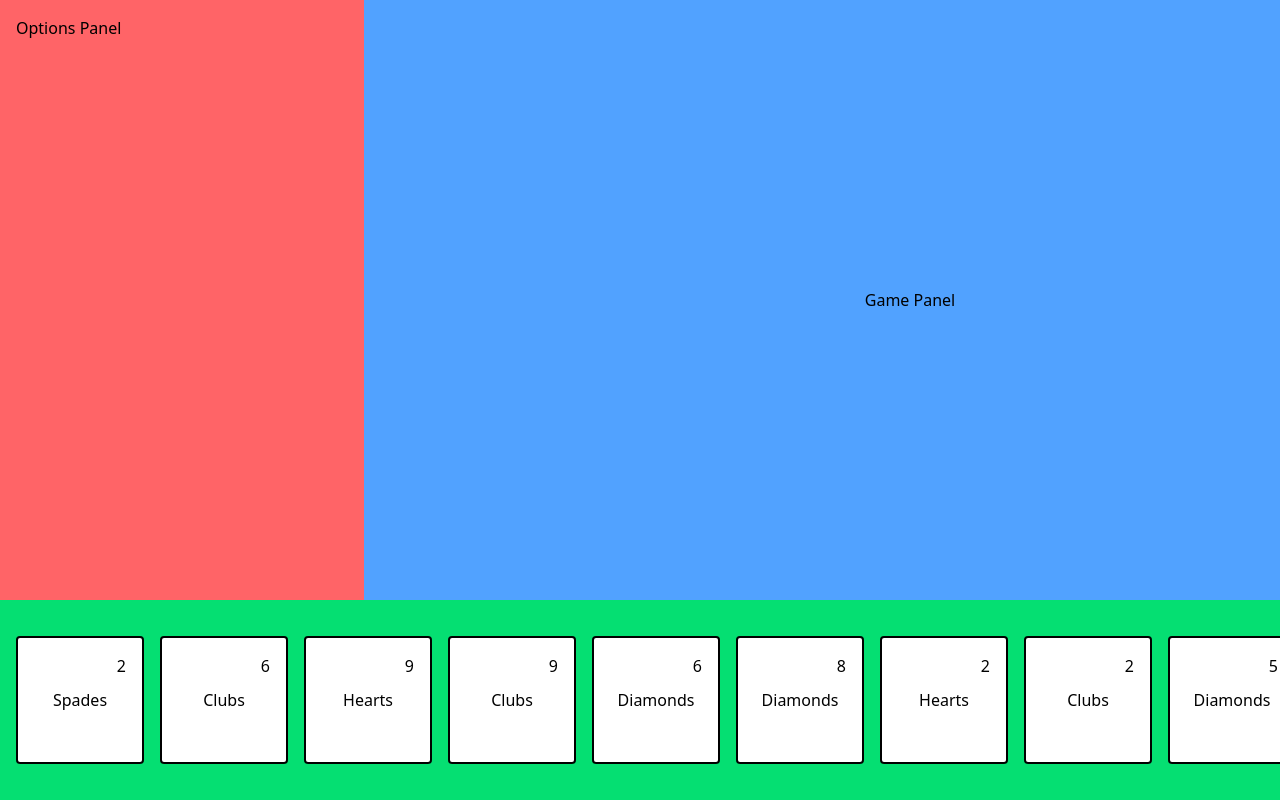
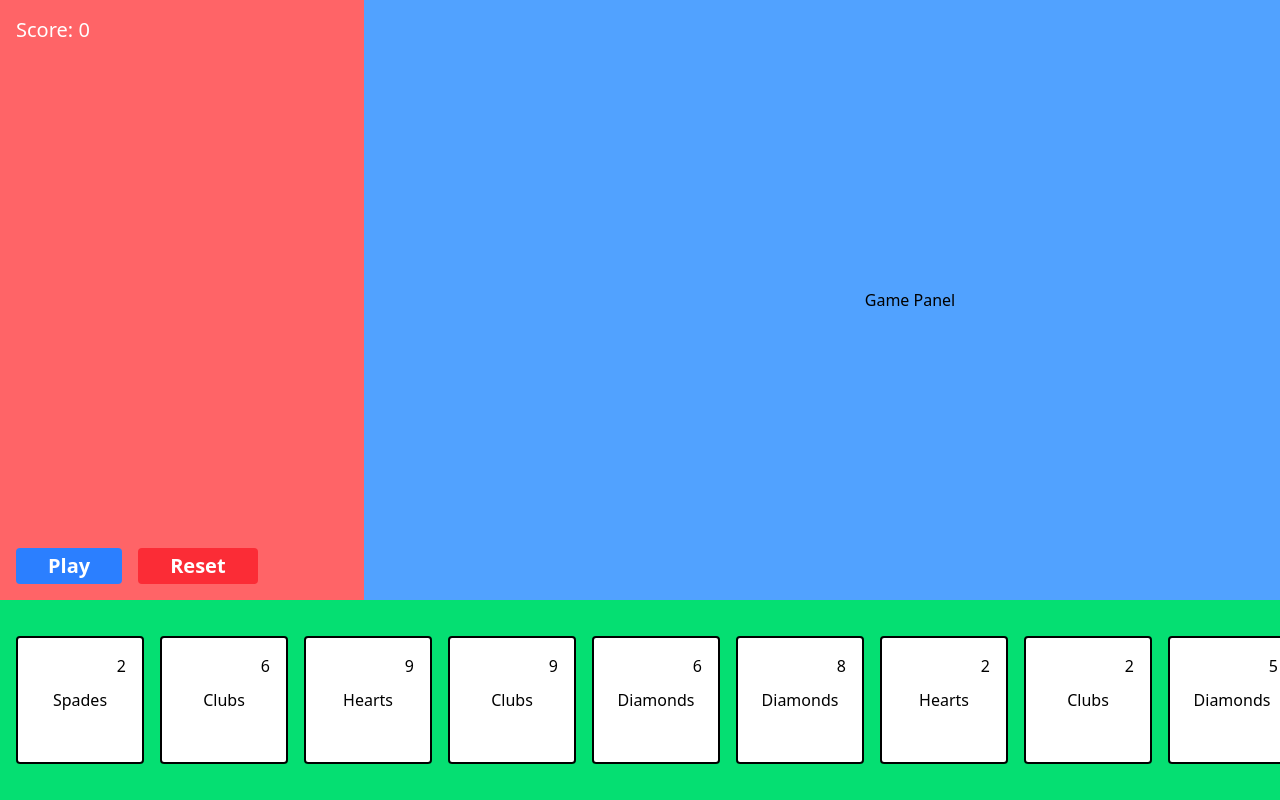
Before and after one commit to kevinldg/weblatro, a React (Vite) app: page / in a window 1280 px wide. Shown: the top 800 px of the page. Built offline with nearby package versions, Linux system fonts and the light colour scheme.

Commit message:
Add ability to play cards and reset the score as well as cards - The sum of the card values will be added to the score

```diff
--- a/src/App.tsx
+++ b/src/App.tsx
@@ -3,13 +3,12 @@ import GamePanel from "./ui/GamePanel.tsx";
 import CardsPanel from "./ui/CardsPanel.tsx";
 import {useGameContext} from "./hooks/useGameContext.tsx";
 import {useEffect} from "react";
-import {cards} from "./data/cards.ts";
+import {shuffledCards} from "./data/shuffledCards.ts";
 
 export default function App() {
     const { setCardsInHand } = useGameContext();
 
     useEffect(() => {
-        const shuffledCards = [...cards].sort(() => Math.random() - 0.5);
         setCardsInHand(shuffledCards.slice(0, 10));
     }, [setCardsInHand]);
 
--- a/src/components/Card.tsx
+++ b/src/components/Card.tsx
@@ -1,5 +1,6 @@
 import type { Card as CardType } from "../types/Card.ts";
 import {useGameContext} from "../hooks/useGameContext.tsx";
+import {useEffect, useState} from "react";
 
 interface CardProps {
     card: CardType;
@@ -7,6 +8,12 @@ interface CardProps {
 
 export default function Card({ card }: CardProps) {
     const { selectedCards, setSelectedCards } = useGameContext();
+    const [isSelected, setIsSelected] = useState<boolean>(false);
+
+    useEffect(() => {
+        const isCardSelected = selectedCards.some(selected => selected.cardId === card.cardId);
+        setIsSelected(isCardSelected);
+    }, [selectedCards]);
 
     const handleClick = () => {
         if (selectedCards.some(selected => selected.cardId === card.cardId)) {
@@ -24,8 +31,6 @@ export default function Card({ card }: CardProps) {
         setSelectedCards(prevSelected => [...prevSelected, card]);
     };
 
-    const isSelected = selectedCards.some(selected => selected.cardId === card.cardId);
-
     return (
         <li
             className={`border-2 rounded bg-white flex justify-center items-center p-4 relative size-32 hover:bg-neutral-200 hover:cursor-pointer ${
--- /dev/null
+++ b/src/components/PlayButton.tsx
@@ -0,0 +1,26 @@
+import {useGameContext} from "../hooks/useGameContext.tsx";
+import {cards} from "../data/cards.ts";
+
+export default function PlayButton() {
+    const { setScore, selectedCards, setSelectedCards, setCardsInHand } = useGameContext();
+
+    const handleClick = () => {
+        const scoredPoints = selectedCards.reduce(
+            (total, card) => total + card.cardValue,
+            0
+        );
+        setScore(prevScore => prevScore + scoredPoints);
+        setSelectedCards([]);
+
+        // shuffledCards.ts currently don't work here, idk why
+        const shuffledCards = [...cards].sort(() => Math.random() - 0.5);
+        setCardsInHand(shuffledCards.slice(0, 10));
+    };
+
+    return (
+        <button
+            className="bg-blue-500 text-white text-xl font-bold px-8 py-1 rounded hover:bg-blue-600 hover:cursor-pointer"
+            onClick={handleClick}
+        >Play</button>
+    );
+}
--- /dev/null
+++ b/src/components/ResetButton.tsx
@@ -0,0 +1,21 @@
+import {useGameContext} from "../hooks/useGameContext.tsx";
+import {cards} from "../data/cards.ts";
+
+export default function ResetButton() {
+    const { setScore, setCardsInHand } = useGameContext();
+
+    const handleClick = () => {
+        setScore(0);
+
+        // shuffledCards.ts currently don't work here, idk why
+        const shuffledCards = [...cards].sort(() => Math.random() - 0.5);
+        setCardsInHand(shuffledCards.slice(0, 10));
+    };
+
+    return (
+        <button
+            className="bg-red-500 text-white text-xl font-bold px-8 py-1 rounded hover:bg-red-600 hover:cursor-pointer"
+            onClick={handleClick}
+        >Reset</button>
+    );
+}
--- a/src/contexts/GameContext.tsx
+++ b/src/contexts/GameContext.tsx
@@ -6,6 +6,8 @@ interface GameContextType {
     setCardsInHand: Dispatch<SetStateAction<Card[]>>;
     selectedCards: Card[];
     setSelectedCards: Dispatch<SetStateAction<Card[]>>;
+    score: number;
+    setScore: Dispatch<SetStateAction<number>>;
 }
 
 export const GameContext = createContext<GameContextType | undefined>(undefined);
@@ -13,9 +15,17 @@ export const GameContext = createContext<GameContextType | undefined>(undefined)
 export const GameProvider = ({children}: {children: ReactNode}) => {
     const [cardsInHand, setCardsInHand] = useState<Card[]>([]);
     const [selectedCards, setSelectedCards] = useState<Card[]>([]);
+    const [score, setScore] = useState<number>(0);
 
     return (
-        <GameContext.Provider value={{cardsInHand, setCardsInHand, selectedCards, setSelectedCards}}>
+        <GameContext.Provider value={{
+            cardsInHand,
+            setCardsInHand,
+            selectedCards,
+            setSelectedCards,
+            score,
+            setScore
+        }}>
             {children}
         </GameContext.Provider>
     );
--- a/src/data/cards.ts
+++ b/src/data/cards.ts
@@ -2,7 +2,7 @@ import {Card} from "../types/Card";
 import { v4 as uuidv4 } from 'uuid';
 
 const cardTypes = [ "Clubs", "Spades", "Hearts", "Diamonds" ];
-const cardValues = [ "2", "3", "4", "5", "6", "7", "8", "9", "10" ];
+const cardValues = [ 2, 3, 4, 5, 6, 7, 8, 9, 10 ];
 
 export const cards: Card[] = [];
 
--- /dev/null
+++ b/src/data/shuffledCards.ts
@@ -0,0 +1,3 @@
+import {cards} from "./cards.ts";
+
+export const shuffledCards = [...cards].sort(() => Math.random() - 0.5);
--- a/src/types/Card.ts
+++ b/src/types/Card.ts
@@ -1,5 +1,5 @@
 export type Card = {
     cardType: string;
-    cardValue: string;
+    cardValue: number;
     cardId: string;
 };
--- a/src/ui/OptionsPanel.tsx
+++ b/src/ui/OptionsPanel.tsx
@@ -1,7 +1,17 @@
+import PlayButton from "../components/PlayButton.tsx";
+import {useGameContext} from "../hooks/useGameContext.tsx";
+import ResetButton from "../components/ResetButton.tsx";
+
 export default function OptionsPanel() {
+    const { score } = useGameContext();
+
     return (
-        <div className="col-span-1 bg-red-400 p-4">
-            <p>Options Panel</p>
+        <div className="col-span-1 bg-red-400 text-white p-4 relative">
+            <p className="text-xl">Score: {score}</p>
+            <div className="flex items-center gap-4 absolute bottom-4">
+                <PlayButton />
+                <ResetButton />
+            </div>
         </div>
     );
 }
```
